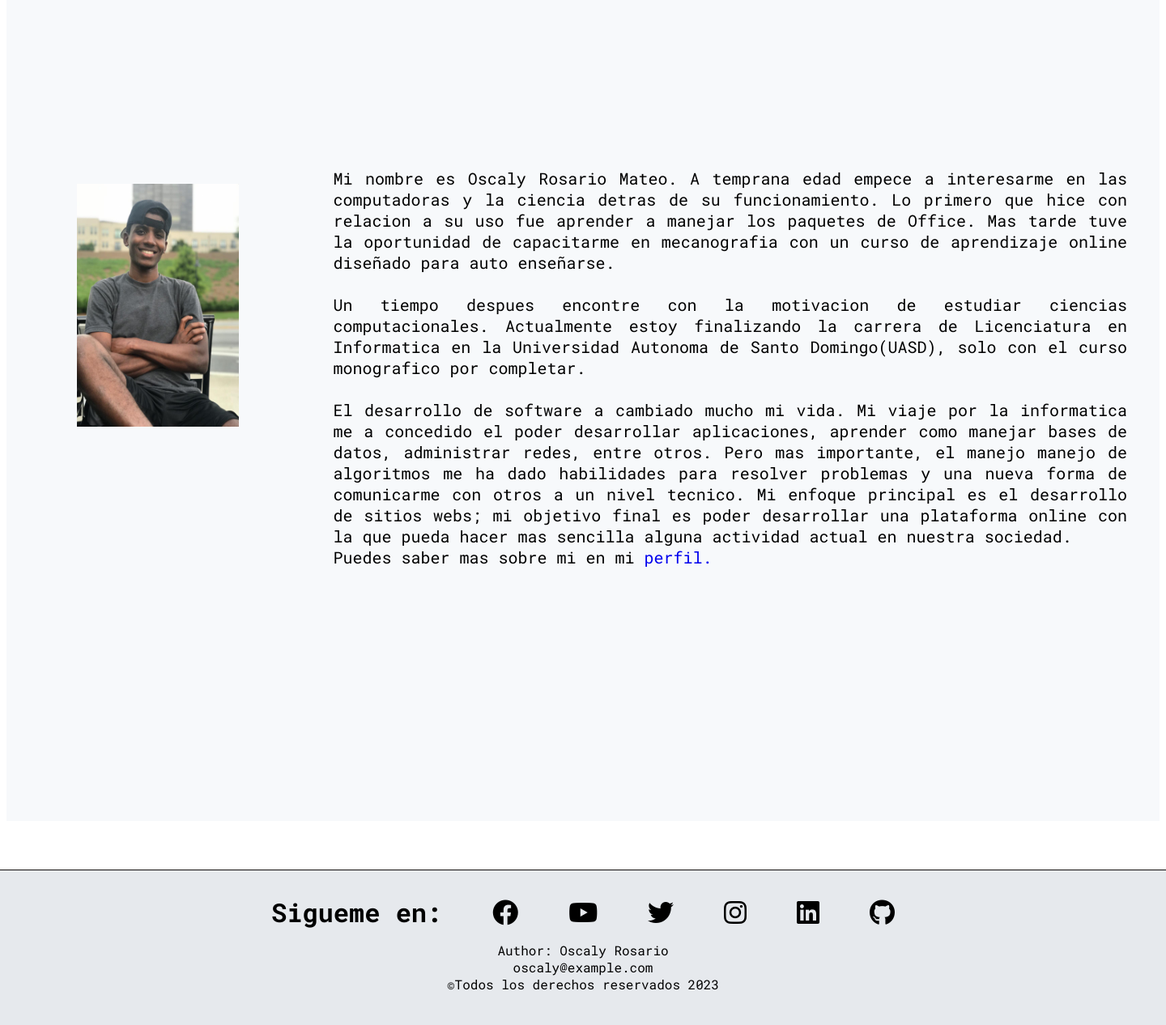
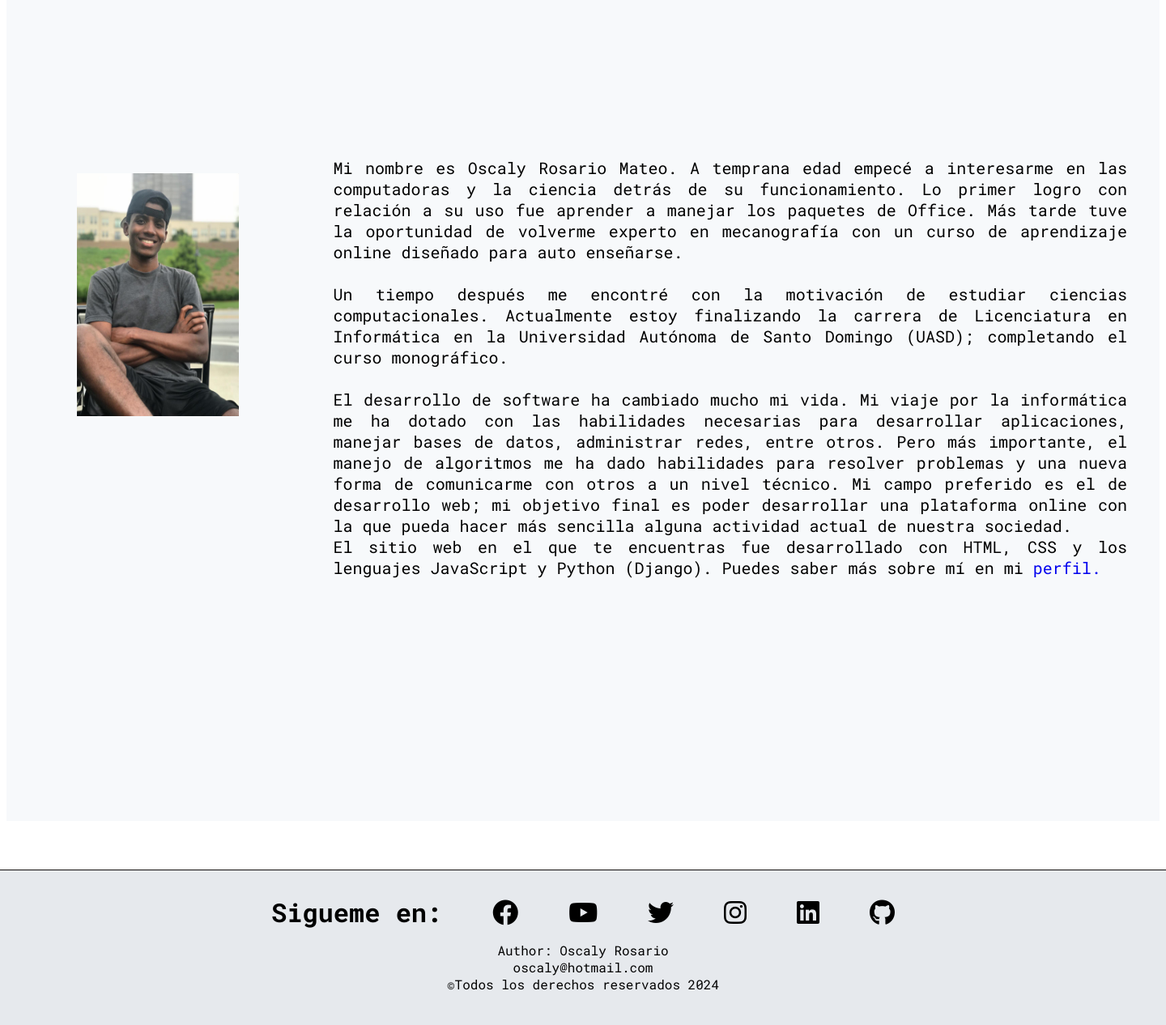
Before and after one commit to sOcyalRM/BlogOscaly, a Django app: page / in a window 1440 px wide. Shown: the part 312-1578 px from the top of the page at 81% size. Run offline with Django 5.2, Linux system fonts and the light colour scheme; some libraries are stand-ins or nearby versions.

Commit message:
Actualizaciones en gramatica en articulos

```diff
--- a/core/templates/core/base.html
+++ b/core/templates/core/base.html
@@ -86,8 +86,8 @@
                 <a href="https://github.com/sOcyalRM" target="_blank"><i class="fab fa-github"></i></a>
             </div>
             <p>Author: Oscaly Rosario</p>
-            <p><a href="mailto:hege@example.com">oscaly@example.com</a></p>
-            <p>©Todos los derechos reservados 2023</p>
+            <p><a href="mailto:oscaly@hotmail.com">oscaly@hotmail.com</a></p>
+            <p>©Todos los derechos reservados 2024</p>
       </footer>
       <script src="{% static 'core/js/menu.js' %}"></script>
       <script src="{% static 'core/js/main.js' %}"></script>
--- a/core/templates/core/home.html
+++ b/core/templates/core/home.html
@@ -19,20 +19,21 @@
                 </figure>
                 <div>
                     <p class="parrafo">
-                        Mi nombre es Oscaly Rosario Mateo. A temprana edad empece a interesarme en las computadoras y la ciencia detras de su
-                        funcionamiento. Lo primero que hice con relacion a su uso fue aprender a manejar los
-                        paquetes de Office.
-                         Mas tarde tuve la oportunidad de capacitarme en mecanografia con un curso
+                        Mi nombre es Oscaly Rosario Mateo. A temprana edad empecé a interesarme en las computadoras y la ciencia detrás de su
+                        funcionamiento. Lo primer logro con relación a su uso fue aprender a manejar los paquetes de Office.
+                        Más tarde tuve la oportunidad de volverme experto en mecanografía con un curso
                         de aprendizaje online diseñado para auto enseñarse.<br/><br/>
-                        Un tiempo despues encontre con la motivacion de estudiar ciencias computacionales. Actualmente estoy
-                        finalizando la carrera de Licenciatura en Informatica en la Universidad Autonoma de Santo Domingo(UASD),
-                        solo con el curso monografico por completar. <br/><br/>
-                        El desarrollo de software a cambiado mucho mi vida. Mi viaje por la informatica me a concedido el poder
-                        desarrollar aplicaciones, aprender como manejar bases de datos, administrar redes, entre otros. Pero mas importante,
-                        el manejo manejo de algoritmos me ha dado habilidades para resolver problemas y una nueva forma de comunicarme
-                        con otros a un nivel tecnico. Mi enfoque principal es el desarrollo de sitios webs; mi objetivo final es poder
-                        desarrollar una plataforma online con la que pueda hacer mas sencilla alguna actividad actual en nuestra sociedad. <br/>
-                        Puedes saber mas sobre mi en mi <a class="btn-perfil" href="{% url 'perfil' %}">perfil.</a> </p>
+                        Un tiempo después me encontré con la motivación de estudiar ciencias computacionales. Actualmente estoy
+                        finalizando la carrera de Licenciatura en Informática en la Universidad Autónoma de Santo Domingo (UASD);
+                        completando el curso monográfico. <br/><br/>
+                        El desarrollo de software ha cambiado mucho mi vida. Mi viaje por la informática me ha dotado con las habilidades necesarias para
+                        desarrollar aplicaciones, manejar bases de datos, administrar redes, entre otros. Pero más importante,
+                        el manejo de algoritmos me ha dado habilidades para resolver problemas y una nueva forma de comunicarme
+                        con otros a un nivel técnico. Mi campo preferido es el de desarrollo web; mi objetivo final es poder
+                        desarrollar una plataforma online con la que pueda hacer más sencilla alguna actividad actual de nuestra sociedad. <br/>
+                        El sitio web en el que te encuentras fue desarrollado con HTML, CSS y los lenguajes JavaScript y Python (Django).
+                        Puedes saber más sobre mí en mi <a class="btn-perfil" href="{% url 'perfil' %}">perfil.</a> </p>
+
 
 
                 </div>
```
Also changed, not shown: perfil/templates/perfil/perfil.html (+8 -7 lines), db.sqlite3.
